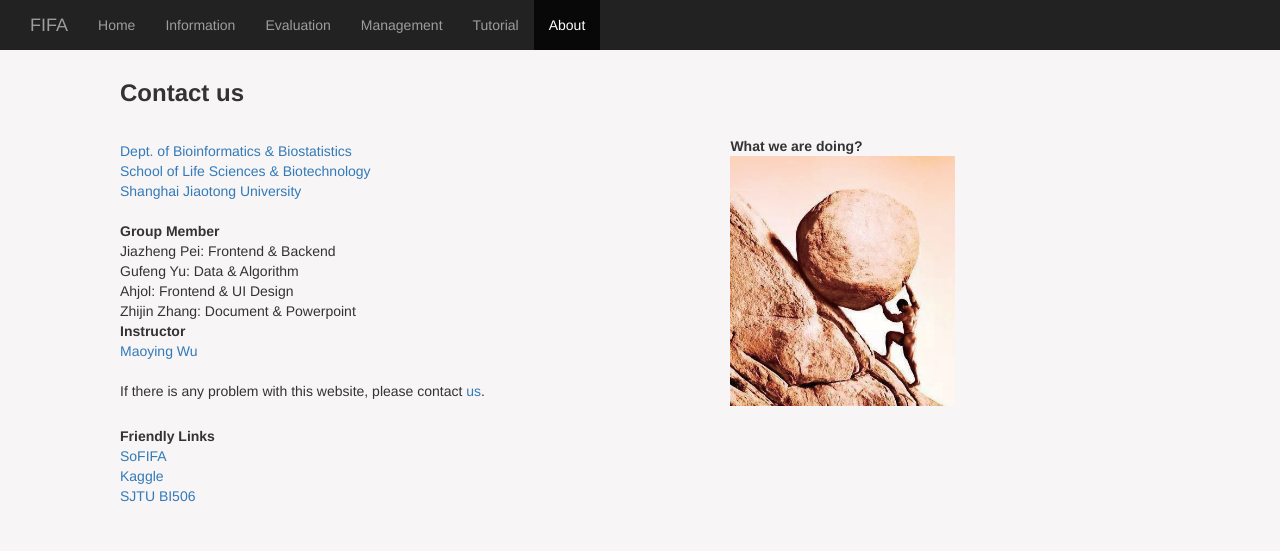
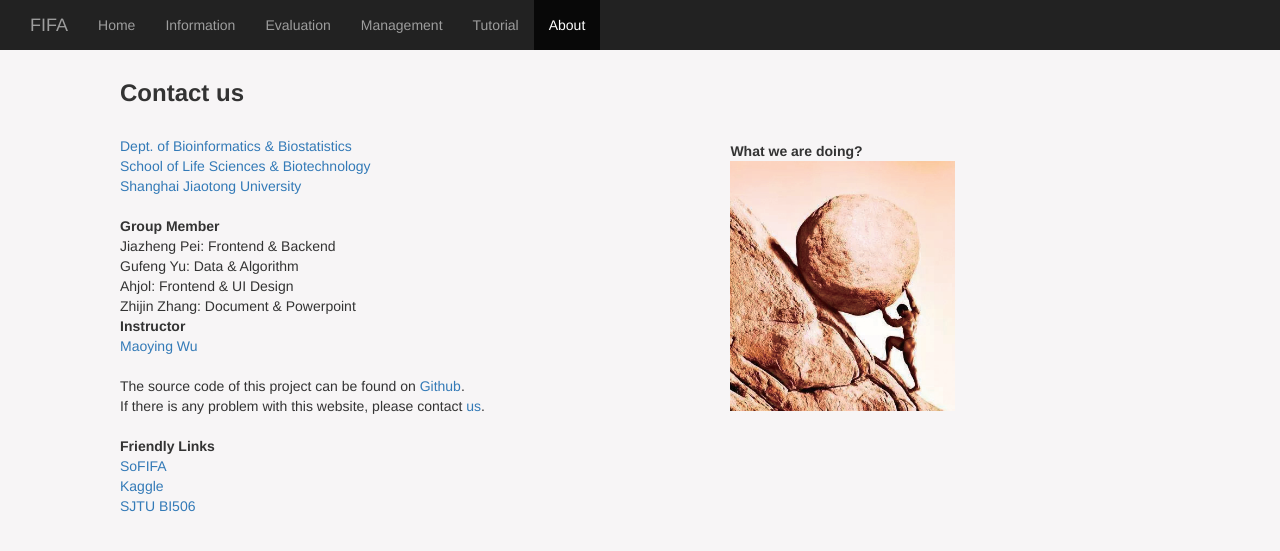
Before and after one commit to peipp410/MiniFIFA, a Django app: page /about in a window 1280 px wide. Shown: the top 551 px of the page. Run offline with Django 3.2, Linux system fonts and the light colour scheme; parts of the project's set-up code (start-up, migrations or seed data) failed here and were passed over; some libraries are stand-ins or nearby versions.

Commit message:
update about

```diff
--- a/templates/about.html
+++ b/templates/about.html
@@ -46,8 +46,8 @@
           <strong>Instructor</strong><br>
           <a href="https://cbb.sjtu.edu.cn/~mywu/">Maoying Wu</a>
           <br><br>
-          If there is any problem with this website,
-          please contact <a href="mailto:pjz2001@163.com">us</a>.</td>
+          The source code of this project can be found on <a href="https://github.com/peipp410/MiniFIFA">Github</a>. <br>
+          If there is any problem with this website, please contact <a href="mailto:pjz2001@163.com">us</a>.</td>
         <td width="30%"><br>
             <strong>What we are doing?</strong><br>
             {% load static %}
```
